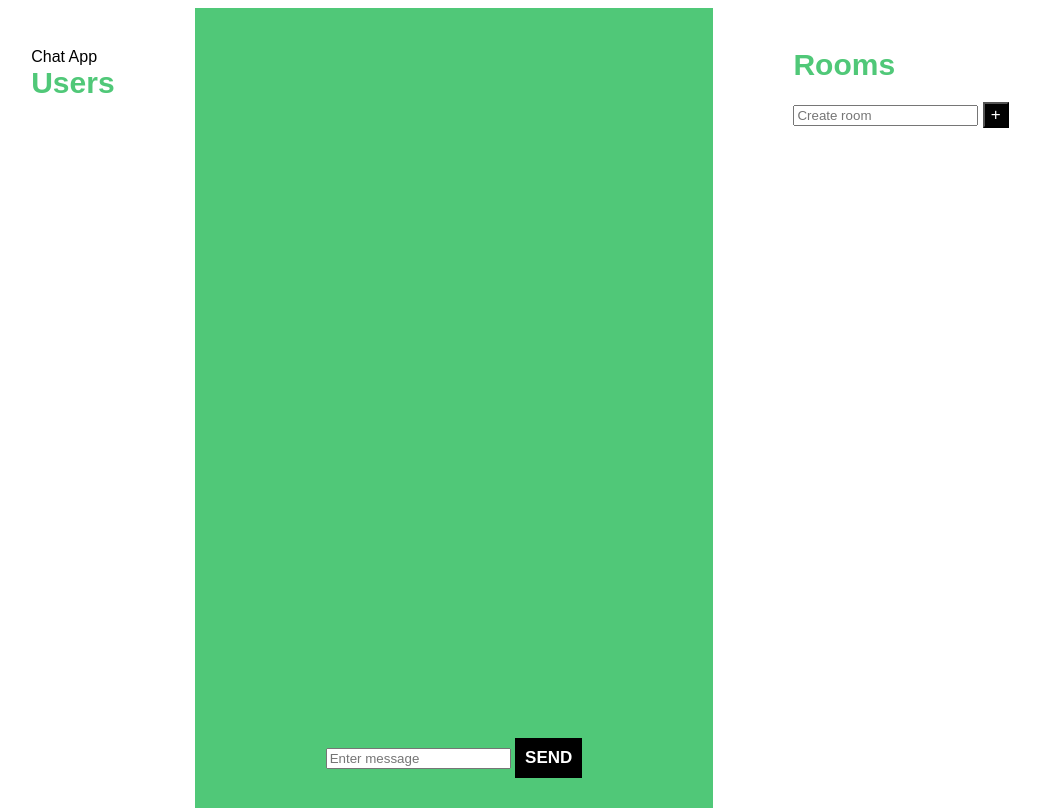
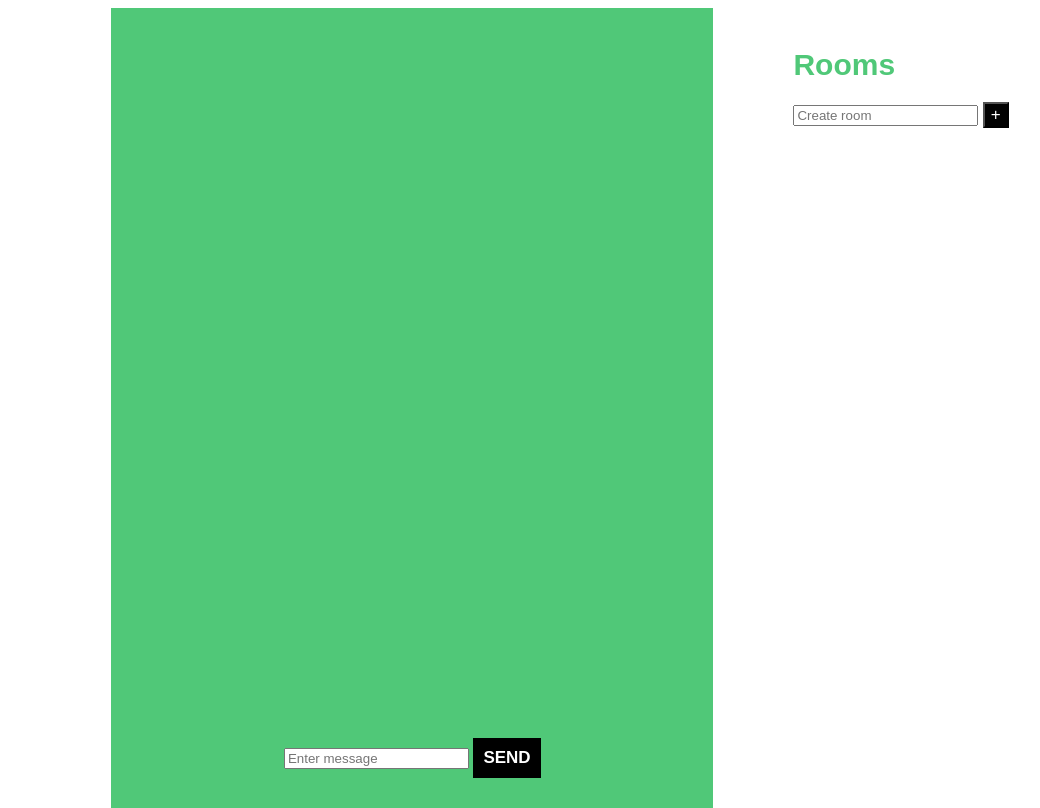
Before and after one commit to nalqaraw/-Multi-User-Multi-Transaction-Server, a website: page clients/index.html in a window 1280 px wide. Shown: the whole page, without its empty margins (120-1160 px from the left). Drawn offline with nearby package versions, Linux system fonts and the light colour scheme; no server answers.

Commit message:
fixed user

```diff
--- a/clients/index.html
+++ b/clients/index.html
@@ -26,11 +26,11 @@
       <div class="chat_app">
         <div id="sidebar" class="left_sidebar">
           <div class="logo_text">
-            <span>Chat <span class="colored">App</span></span>
+             <span class="colored"></span></span>
           </div>
 
-          <span class="user_label">Users</span>
-          <div id="active_users_list" class="active_users_list"></div>
+          <span class="user_label"></span>
+          <div id="active_users_list"></div>
         </div>
 
         <div class="chat_area">
--- a/clients/style.css
+++ b/clients/style.css
@@ -5,12 +5,6 @@ body {
   font-family: Arial;
 }
 
-.user_label {
-  align-self: flex-start;
-  font-size: 30px;
-  font-weight: 600;
-  color: #50C878;
-}
 
 .room_label {
   align-self: flex-start;
```
